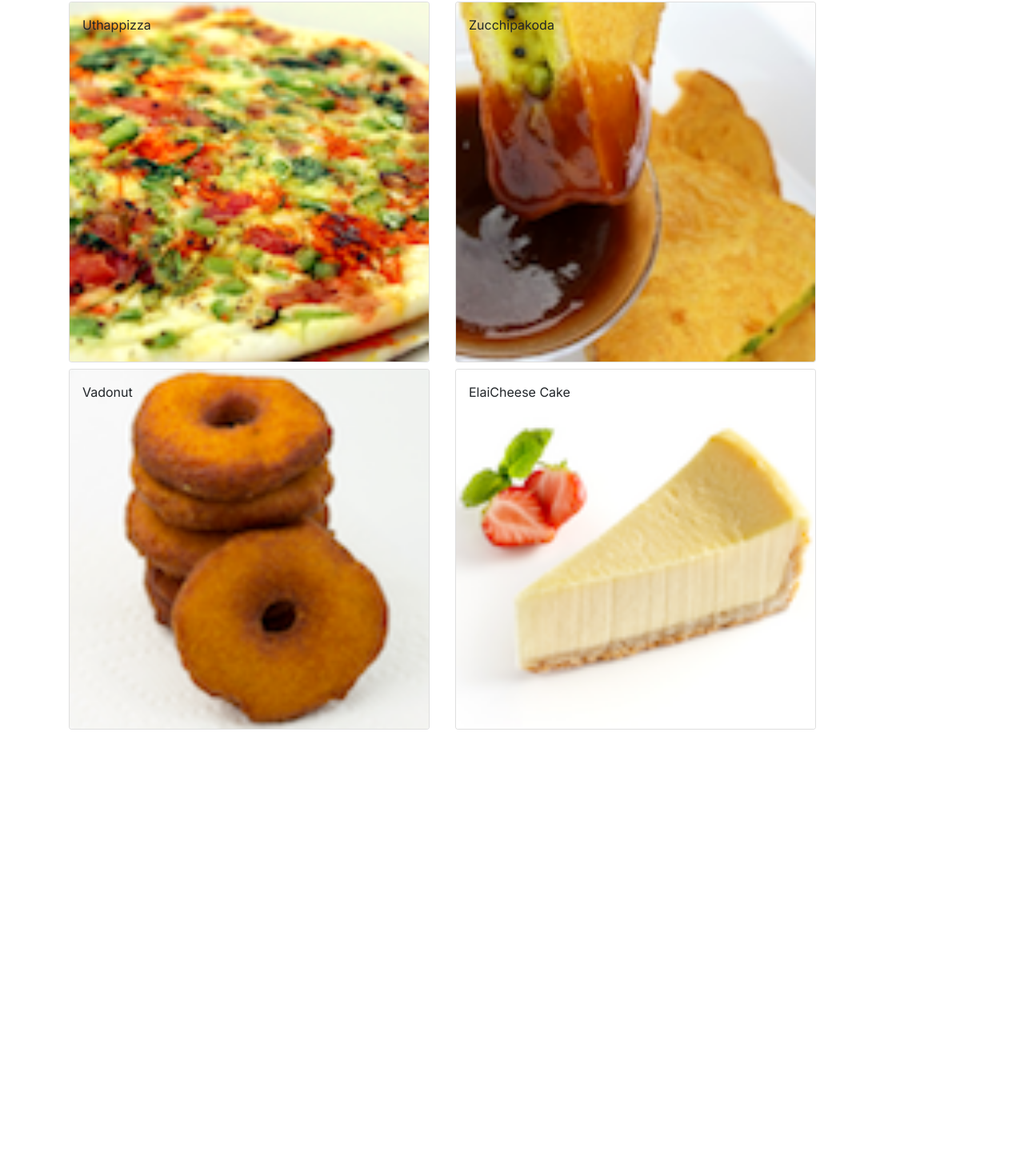
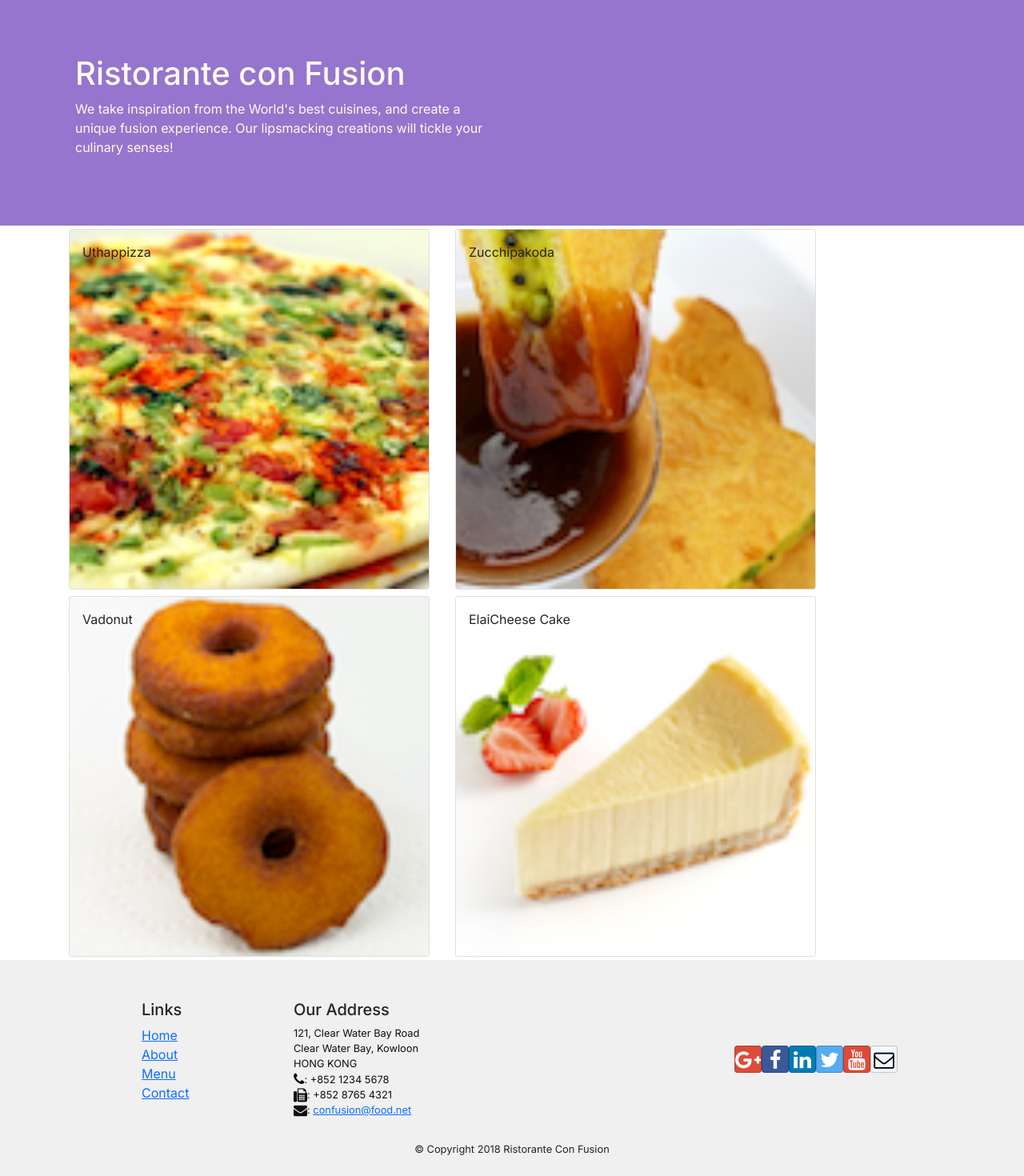
Before and after one commit to dh711/coursera-react, a React (Create React App) app: page /contactus in a window 1280 px wide. Shown: the part 58-1528 px from the top of the page at 80% size. Before the commit the page ends 974 px from the top, so only its background shows below. Built offline with nearby package versions, Linux system fonts and the light colour scheme.

Commit message:
added header and footer.

```diff
--- a/package.json
+++ b/package.json
@@ -7,6 +7,8 @@
     "@testing-library/react": "^11.2.7",
     "@testing-library/user-event": "^12.8.3",
     "bootstrap": "^5.0.1",
+    "bootstrap-social": "^5.1.1",
+    "font-awesome": "^4.7.0",
     "react": "^17.0.2",
     "react-dom": "^17.0.2",
     "react-popper": "^2.2.5",
--- a/src/App.css
+++ b/src/App.css
@@ -1,11 +1,38 @@
-.unstyled {
-    list-style-type: none;
+.row-header {
+    margin: 0px auto;
+    padding: 0px auto;
 }
 
-.mediaImg {
-    height: 100%;
+.row-content {
+    margin: 0px auto;
+    padding: 50px 0px 50px 0px;
+    border-bottom: 1px ridge;
+    min-height: 400px;
 }
 
-.border {
-    border-radius: 5px;
+.footer {
+    background-color: #f0f0f0;
+    margin: 0px auto;
+    padding: 50px 0px 20px 0px;
 }
+.jumbotron {
+    padding: 70px 30px 70px 30px;
+    margin: 0px auto;
+    background: #9575cd;
+    color: floralwhite;
+}
+
+address {
+    font-size: 80%;
+    margin: 0px;
+    color: #0f0f0f;
+}
+
+.navbar-dark {
+    background-color: #512da8;
+}
+
+.copyright {
+    margin-top: 30px;
+    font-size: 80%;
+}
--- /dev/null
+++ b/src/components/FooterComponent.js
@@ -0,0 +1,96 @@
+import React from "react";
+
+function Footer(props) {
+    return (
+        <div className="footer">
+            <div className="container">
+                <div className="row justify-content-center">
+                    <div className="col-4 offset-1 col-sm-2">
+                        <h5>Links</h5>
+                        <ul className="list-unstyled">
+                            <li>
+                                <a href="#">Home</a>
+                            </li>
+                            <li>
+                                <a href="#">About</a>
+                            </li>
+                            <li>
+                                <a href="#">Menu</a>
+                            </li>
+                            <li>
+                                <a href="contactus.html">Contact</a>
+                            </li>
+                        </ul>
+                    </div>
+                    <div className="col-7 col-sm-5">
+                        <h5>Our Address</h5>
+                        <address>
+                            121, Clear Water Bay Road
+                            <br />
+                            Clear Water Bay, Kowloon
+                            <br />
+                            HONG KONG
+                            <br />
+                            <i className="fa fa-phone fa-lg"></i>: +852 1234
+                            5678
+                            <br />
+                            <i className="fa fa-fax fa-lg"></i>: +852 8765 4321
+                            <br />
+                            <i className="fa fa-envelope fa-lg"></i>:{" "}
+                            <a href="mailto:confusion@food.net">
+                                confusion@food.net
+                            </a>
+                        </address>
+                    </div>
+                    <div className="col-12 col-sm-4 align-self-center">
+                        <div className="text-center">
+                            <a
+                                className="btn btn-social-icon btn-google"
+                                href="http://google.com/+"
+                            >
+                                <i className="fa fa-google-plus"></i>
+                            </a>
+                            <a
+                                className="btn btn-social-icon btn-facebook"
+                                href="http://www.facebook.com/profile.php?id="
+                            >
+                                <i className="fa fa-facebook"></i>
+                            </a>
+                            <a
+                                className="btn btn-social-icon btn-linkedin"
+                                href="http://www.linkedin.com/in/"
+                            >
+                                <i className="fa fa-linkedin"></i>
+                            </a>
+                            <a
+                                className="btn btn-social-icon btn-twitter"
+                                href="http://twitter.com/"
+                            >
+                                <i className="fa fa-twitter"></i>
+                            </a>
+                            <a
+                                className="btn btn-social-icon btn-google"
+                                href="http://youtube.com/"
+                            >
+                                <i className="fa fa-youtube"></i>
+                            </a>
+                            <a
+                                className="btn btn-social-icon btn-reddit"
+                                href="mailto:"
+                            >
+                                <i className="fa fa-envelope-o"></i>
+                            </a>
+                        </div>
+                    </div>
+                </div>
+                <div className="row justify-content-center">
+                    <div className="col-auto copyright">
+                        <p>© Copyright 2018 Ristorante Con Fusion</p>
+                    </div>
+                </div>
+            </div>
+        </div>
+    );
+}
+
+export default Footer;
--- /dev/null
+++ b/src/components/HeaderComponent.js
@@ -0,0 +1,35 @@
+import React, { Component } from "react";
+import { Navbar, NavbarBrand, Jumbotron } from "reactstrap";
+
+class Header extends Component {
+    render() {
+        return (
+            <React.Fragment>
+                <Navbar dark>
+                    <div className="container">
+                        <NavbarBrand href="/">
+                            Ristorante con Fusion
+                        </NavbarBrand>
+                    </div>
+                </Navbar>
+                <Jumbotron>
+                    <div className="container">
+                        <div className="row row-header">
+                            <div className="col-12 col-sm-6">
+                                <h1>Ristorante con Fusion</h1>
+                                <p>
+                                    We take inspiration from the World's best
+                                    cuisines, and create a unique fusion
+                                    experience. Our lipsmacking creations will
+                                    tickle your culinary senses!
+                                </p>
+                            </div>
+                        </div>
+                    </div>
+                </Jumbotron>
+            </React.Fragment>
+        );
+    }
+}
+
+export default Header;
--- a/src/components/MainComponent.js
+++ b/src/components/MainComponent.js
@@ -1,7 +1,8 @@
 import React, { Component } from "react";
-import { Navbar, NavbarBrand } from "reactstrap";
 import Menu from "./MenuComponent";
 import DishDetail from "./DishDetailComponent";
+import Header from "./HeaderComponent";
+import Footer from "./FooterComponent";
 import { DISHES } from "../shared/dishes";
 
 class Main extends Component {
@@ -23,13 +24,7 @@
     render() {
         return (
             <div>
-                <Navbar dark color="primary">
-                    <div className="container">
-                        <NavbarBrand href="/">
-                            Ristorante con Fusion
-                        </NavbarBrand>
-                    </div>
-                </Navbar>
+                <Header />
                 <Menu
                     dishes={this.state.dishes}
                     onClick={(dishId) => this.onDishSelect(dishId)}
@@ -41,6 +36,7 @@
                         )[0]
                     }
                 />
+                <Footer />
             </div>
         );
     }
--- a/src/index.js
+++ b/src/index.js
@@ -1,6 +1,8 @@
 import React from "react";
 import ReactDOM from "react-dom";
 import "bootstrap/dist/css/bootstrap.min.css";
+import "font-awesome/css/font-awesome.min.css";
+import "bootstrap-social/bootstrap-social.css";
 import "./index.css";
 import App from "./App";
 import reportWebVitals from "./reportWebVitals";
```
Also changed, not shown: 1 other file (tests, documents, lock files or other folders).
